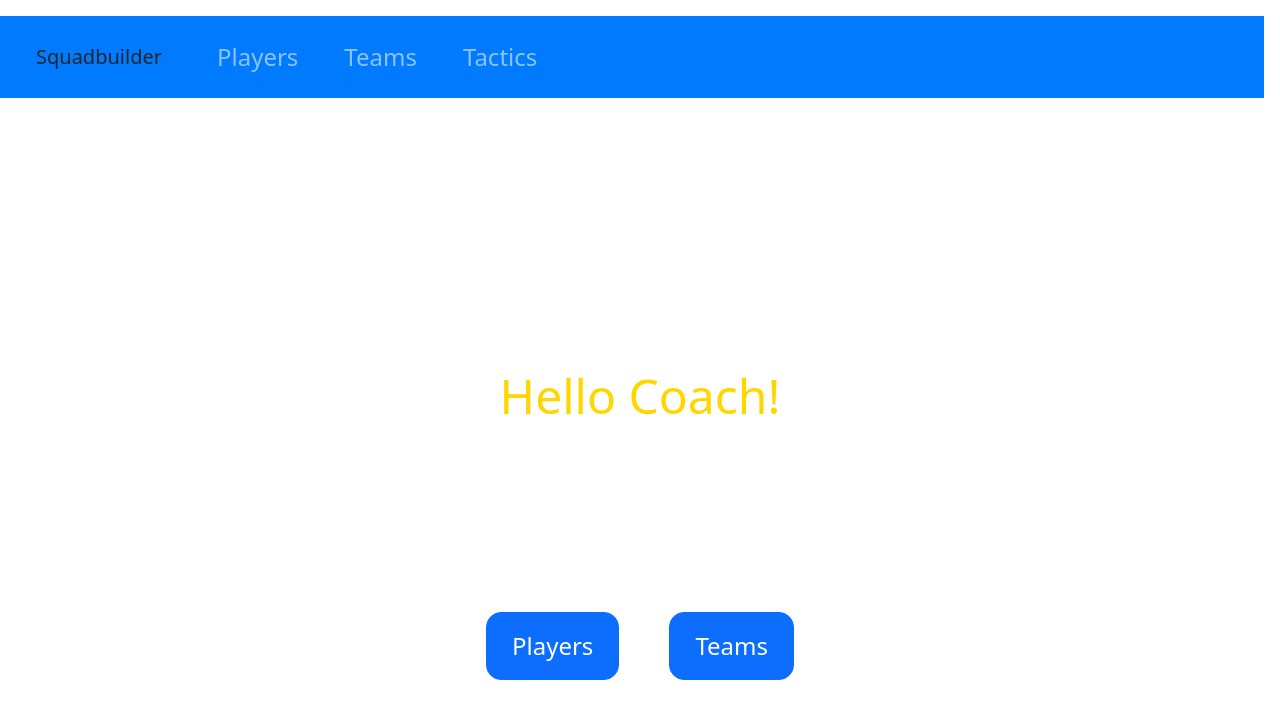
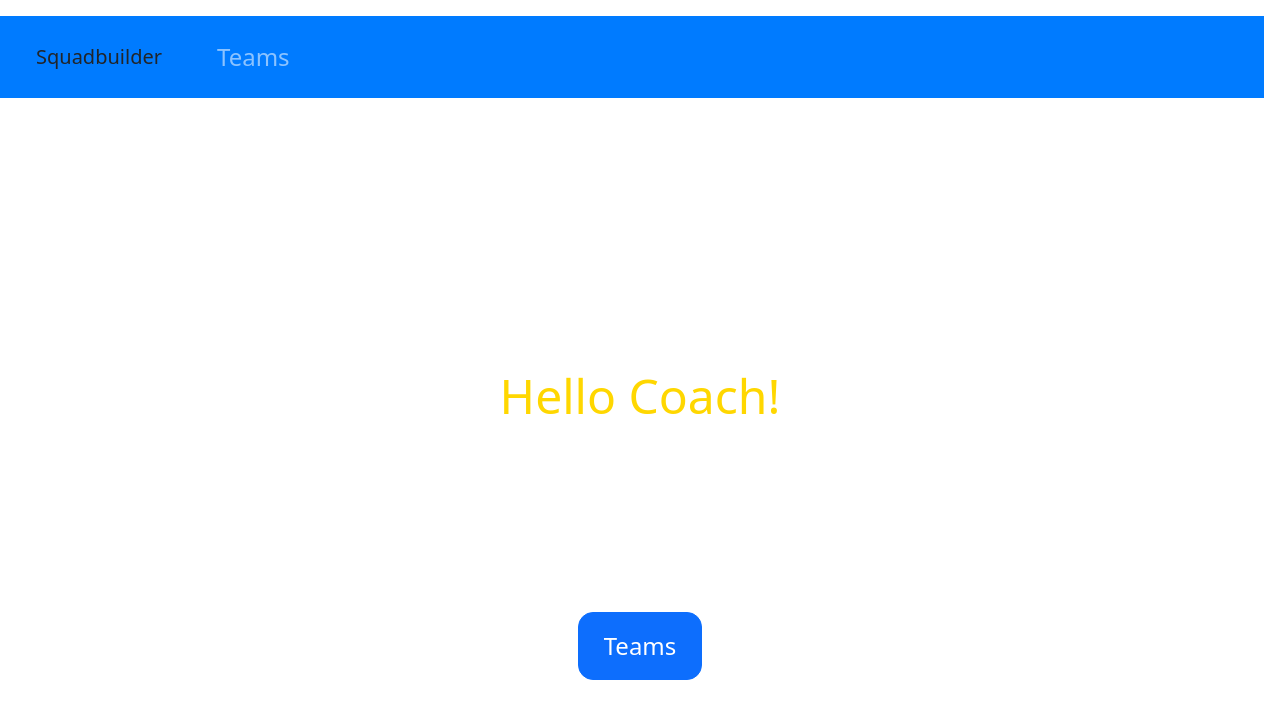
Before and after one commit to dilikamal/webtech-frontend-squadbuilder, a Vue app: page / in a window 1280 px wide. Shown: the top 718 px of the page. Built offline with nearby package versions, Linux system fonts and the light colour scheme.

Commit message:
final 11.6

```diff
--- a/src/App.vue
+++ b/src/App.vue
@@ -10,17 +10,9 @@ import 'bootstrap/dist/css/bootstrap.css'
   <div class="container-fluid">
 
     <RouterLink class="navbar-brand ms-4" to="/">Squadbuilder</RouterLink>
-
-
-    <button class="navbar-toggler" type="button" data-bs-toggle="collapse" data-bs-target="#navbarNavAltMarkup" aria-controls="navbarNavAltMarkup" aria-expanded="false" aria-label="Toggle navigation">
-      <span class="navbar-toggler-icon"></span>
-    </button>
-
     <div class="collapse navbar-collapse" id="navbarNavAltMarkup">
       <div class="navbar-nav">
-        <a class="nav-link btn btn-secondary" href="/players">Players</a>
         <a class="nav-link btn btn-secondary" href="/teams">Teams</a>
-        <a class="nav-link btn btn-secondary" href="/tactics">Tactics</a>
       </div>
     </div>
   </div>
--- a/src/views/HomeView.vue
+++ b/src/views/HomeView.vue
@@ -9,7 +9,6 @@
   </div>
 
   <div class="button-container">
-    <a class="btn btn-primary" href="/players" role="button">Players</a>
     <a class="btn btn-primary" href="/teams" role="button">Teams</a>
 </div>
 </template>
```
Also changed, not shown: 2 other files (tests, documents, lock files or other folders).
